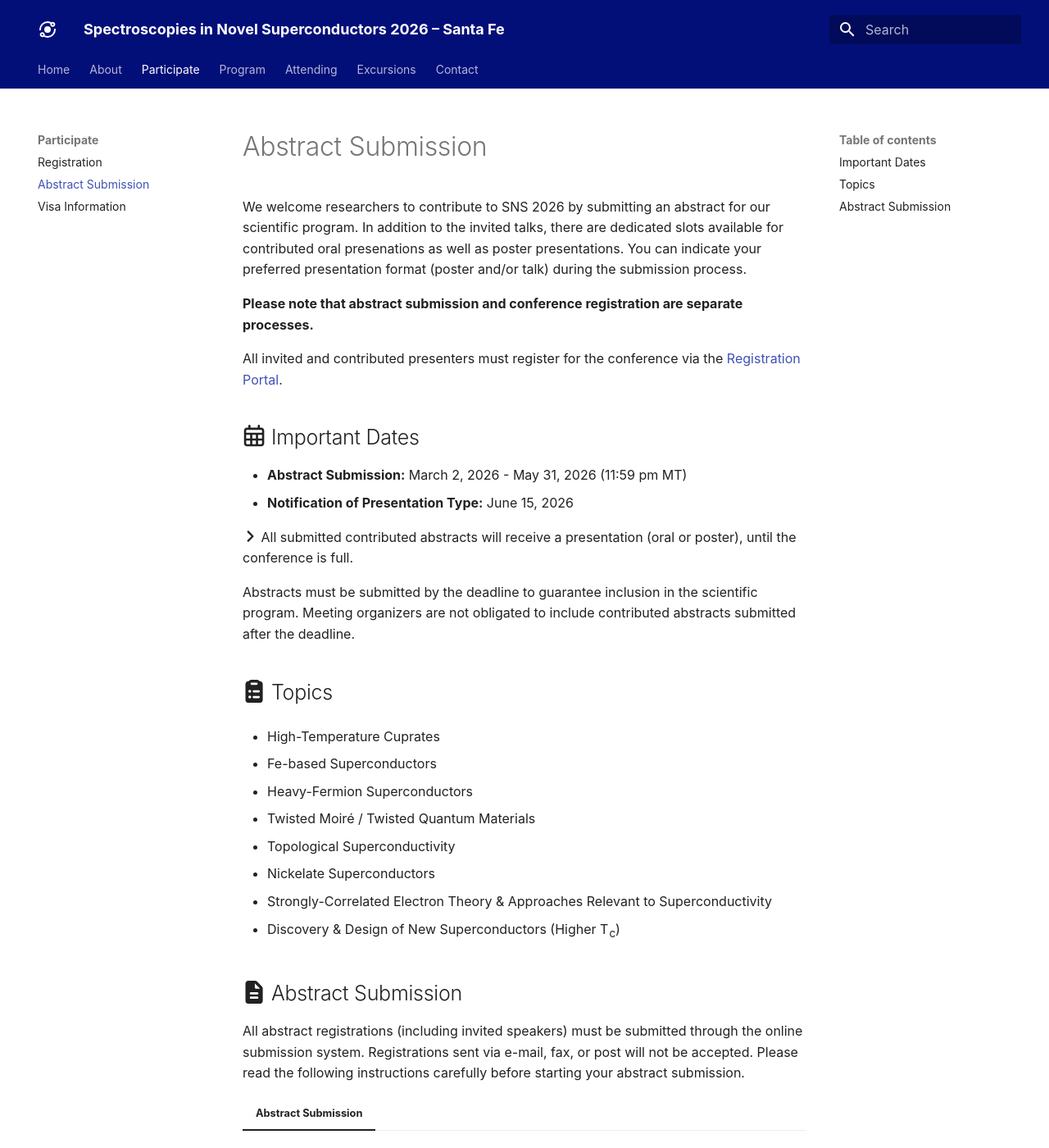
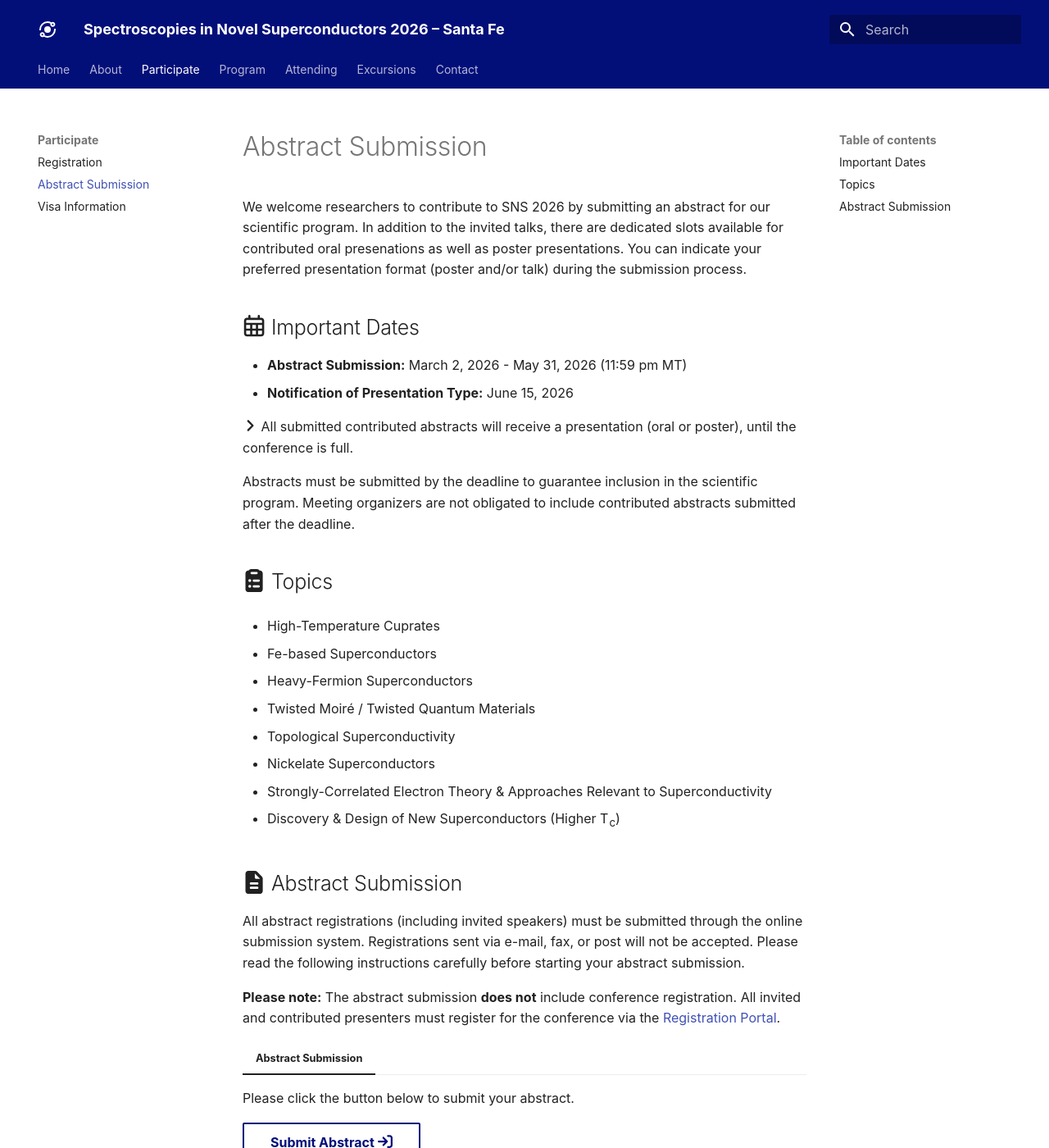
Before and after one commit to SNS2026/SNS2026.github.io, an MkDocs documentation site: the page built from docs/abstracts.md, in a window 1280 px wide and 1400 px high. Shown: the whole window at 82% size. Built offline with MkDocs 1.6.1 and Material for MkDocs 9.7.7, drawn with Linux system fonts in a browser that asks for light colours; some web fonts are replaced; some of the changed lines change nothing that is shown; some of the changed text lies outside the part shown.

Commit message:
Update abstracts.md

```diff
--- a/docs/abstracts.md
+++ b/docs/abstracts.md
@@ -7,10 +7,6 @@ title: Abstract Submission
 We welcome researchers to contribute to SNS 2026 by submitting an abstract for our scientific program.
 In addition to the invited talks, there are dedicated slots available for contributed oral presenations as well as poster presentations.
 You can indicate your preferred presentation format (poster and/or talk) during the submission process.
-
-**Please note that abstract submission and conference registration are separate processes.**
-
-All invited and contributed presenters must register for the conference via the [Registration Portal](register.md).
 
 ## :fontawesome-regular-calendar-days: Important Dates
 
@@ -49,6 +45,9 @@ Use the template below for your abstract submission.
 [Abstract Template :fontawesome-solid-file-arrow-down:](assets/files/test_template.txt){:download="SNS_2026_Abstract_Teamplate.txt" .md-button }
 -->
 
+**Please note:**
+The abstract submission **does not** include conference registration. All invited and contributed presenters must register for the conference via the [Registration Portal](register.md).
+
 === "Abstract Submission"
 Please click the button below to submit your abstract.
 
@@ -56,7 +55,7 @@ Please click the button below to submit your abstract.
 
 Presentation preferences (oral or poster) will be considered, but the final program will be determined by the Program Committee. While we will do our best to accommodate your preferences, we appreciate your understanding if adjustments are necessary.
 
-You will not receive a confirmation email upon submission.
+You will receive a confirmation email upon submission.
 
 <!--
 ## Poster Award
```
